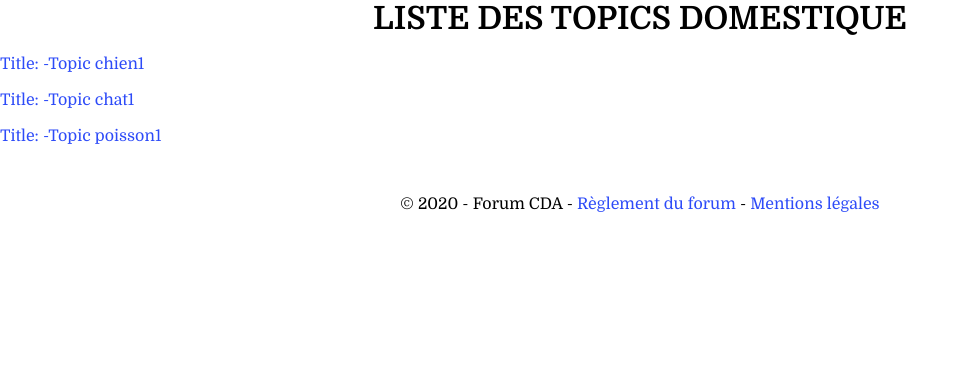
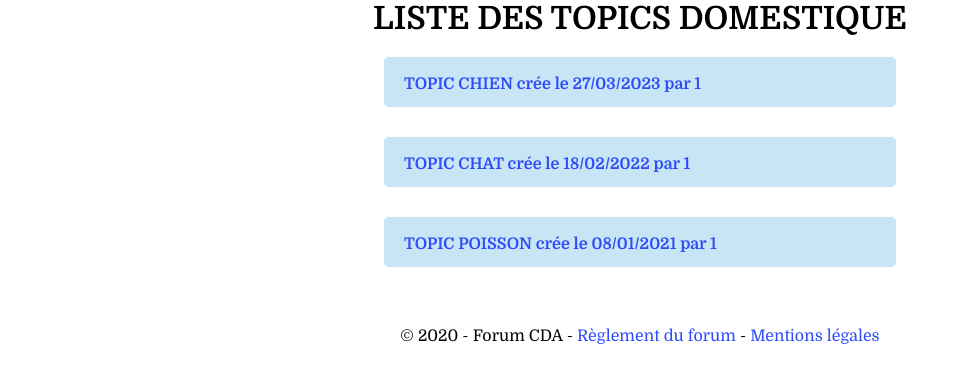
Before and after one commit to Zicka67/forumPlateau, a PHP site: page /index.php?ctrl=forum&action=listTopicsByIdCategory&id=1 in a window 1280 px wide. Shown: the part 98-481 px from the top of the page, without its empty margins (0-969 px from the left). Run offline with PHP 8.4, Linux system fonts and the light colour scheme; data comes from the database, SQL or seed files in the repository; some libraries are stand-ins or nearby versions.

Commit message:
Ajout de plusieurs class pour le css

```diff
--- a/public/css/style.css
+++ b/public/css/style.css
@@ -113,34 +113,92 @@ input {
     color: white;
 }
 
+/* ********************* Categorie ************************ */
+
+.containerMain {
+    display: flex;
+    flex-direction: column;
+
+    width: 40%;
+    margin: 0 auto;
+}
+
+.categoryContainer {
+    background-color: rgb(200, 229, 246);
+    margin: 20px 0 10px 0;
+    display: flex;
+    height: 50px;
+    border-radius: 5px;
+}
+
+.categoryContainer a {
+    margin-left: 20px;
+    text-transform: uppercase;
+    font-weight: bold;
+}
+
+/* ********************* Topic ************************ */
+
+.containerMain {
+    display: flex;
+    flex-direction: column;
+
+    width: 40%;
+    margin: 0 auto;
+}
+
+.topicContainer {
+    background-color: rgb(200, 229, 246);
+    margin: 20px 0 10px 0;
+    display: flex;
+    height: 50px;
+    border-radius: 5px;
+}
+
+.topicContainer a {
+    margin-left: 20px;
+    text-transform: uppercase;
+    font-weight: bold;
+}
+
+span {
+    text-transform: lowercase;
+}
+
+
+
 /* ********************* POST ************************ */
 
 .listTable {
-    background-color: rgb(220, 246, 246);
+    background-color: rgb(200, 229, 246);
     display: flex;
     flex-direction: column;
     justify-content: center;
-    border: solid 1px ;
     margin-top: 20px;
-    width: 100%;
+    border-radius: 5px;
 }
+
 
 tbody tr {
     margin: 20px 0 5px 0;
+    font-size: 20px;
+    color: rgb(69, 69, 69);
+    font-weight: 600;
 }
 
-thead {
-    /* display: flex; */
+.small{
+    font-weight: 400;
+    font-size: 15px;
 }
 
 th {
-    background-color: rgb(45, 75, 248);
+    font-size: 25px;
+    color: rgb(69, 69, 69);
+    font-weight: bold;
 }
 
 tbody {
     display: flex;
-    /* flex-direction: column; */
-    width: 30%;
 }
 
 .containerPosts {
@@ -156,12 +214,6 @@ tbody {
     float: right;
 }
 
-.auteur {
-}
-
-.date {
-    /* display: flex; */
-}
 
 /* *********************FOOTER ********************** */
 
--- a/view/forum/listCategories.php
+++ b/view/forum/listCategories.php
@@ -12,7 +12,11 @@ if(!$categories){
     foreach($categories as $category ){
 
         ?>
-        <a class="categoryLink" href="index.php?ctrl=forum&action=listTopicsByIdCategory&id=<?=$category->getId()?>"> <br> - <?=$category->getLabel()?></a>
+        <div class="containerMain">
+            <div class="categoryContainer">
+                <a class="categoryLink" href="index.php?ctrl=forum&action=listTopicsByIdCategory&id=<?=$category->getId()?>"> <br>  <?=$category->getLabel()?></a>
+            </div>
+        </div>
         <?php
     }
 }
--- a/view/forum/listTopicsByIdCategory.php
+++ b/view/forum/listTopicsByIdCategory.php
@@ -14,7 +14,11 @@ if(!$topics){
 
     foreach($topics as $topic ){
         ?>
-        <a href="index.php?ctrl=forum&action=listPostsByIdTopic&id=<?=$topic->getId()?>"> <br>Title: -<?= $topic->getTitle()?><?= $topic->getUser() ?><br></a>
+        <div class="containerMain">
+            <div class="topicContainer">
+                <a href="index.php?ctrl=forum&action=listPostsByIdTopic&id=<?=$topic->getId()?>"><br><?= $topic->getTitle() ?> <span>crée le</span> <?= DateTime::createFromFormat('d/m/Y, H:i:s', $topic->getCreationDate())->format('d/m/Y') ?> <span>par</span>  <?=$topic->getUser() ?><br></a>
+            </div>
+        </div>
         <?php
     }
 
```
Also changed, not shown: view/forum/listPostsByIdTopic.php (+7 -7 lines).
